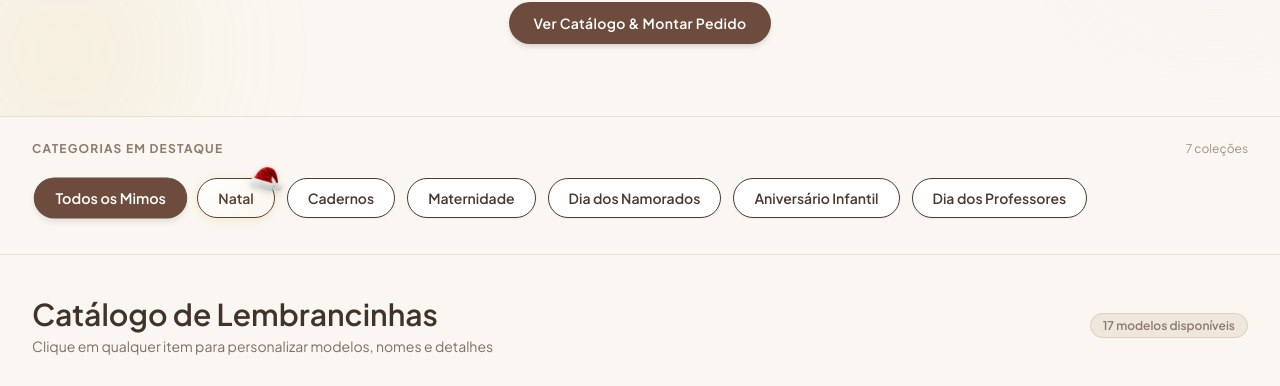
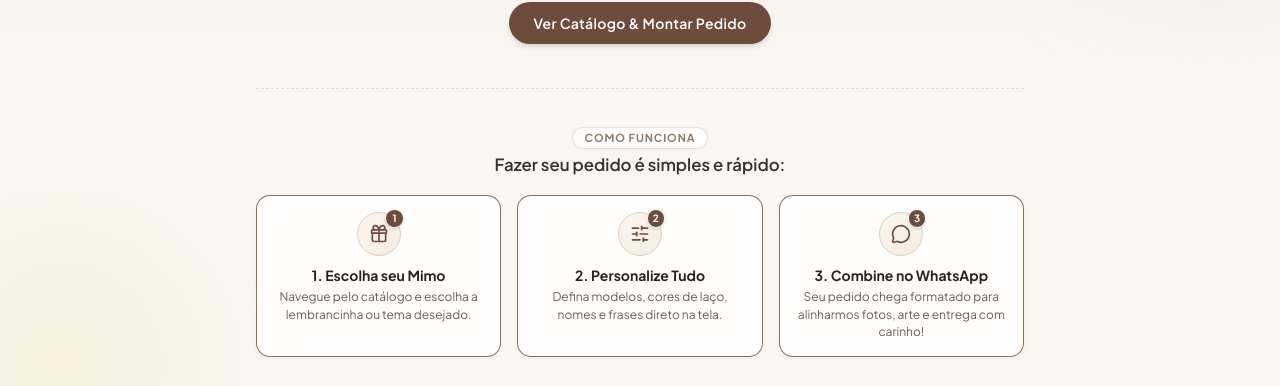
Before and after one commit to felipefroess/ProjetoWeLembrancinhas, a Next.js app: page / in a window 1280 px wide. Shown: the part 335-721 px from the top of the page. Built offline with nearby package versions, Linux system fonts and the light colour scheme; no server answers; the database is empty; grey boxes are pictures that could not be loaded; a web font is replaced by a local one.

Commit message:
adicionando passo a passo no site

```diff
--- a/src/components/HeroBanner.module.css
+++ b/src/components/HeroBanner.module.css
@@ -237,3 +237,137 @@
   font-weight: 500;
   font-size: 0.9em;
 }
+
+/* ========================================================
+   3 Passos Didáticos (Como Funciona)
+   ======================================================== */
+.stepsSection {
+  margin-top: 2rem;
+  padding-top: 1.75rem;
+  border-top: 1px dashed rgba(218, 207, 191, 0.75);
+}
+
+@media (min-width: 640px) {
+  .stepsSection {
+    margin-top: 2.75rem;
+    padding-top: 2.25rem;
+  }
+}
+
+.stepsHeader {
+  margin-bottom: 1.25rem;
+  text-align: center;
+}
+
+.stepsTag {
+  display: inline-block;
+  font-size: 0.6875rem;
+  font-weight: 700;
+  text-transform: uppercase;
+  letter-spacing: 0.08em;
+  color: #8C7A6B;
+  background-color: #FFFFFF;
+  padding: 0.2rem 0.75rem;
+  border-radius: 9999px;
+  border: 1px solid #E8DFD5;
+  margin-bottom: 0.35rem;
+  box-shadow: 0 1px 2px rgba(0, 0, 0, 0.03);
+}
+
+.stepsTitle {
+  font-size: 0.9375rem;
+  font-weight: 600;
+  color: #3E2E25;
+  margin: 0;
+}
+
+@media (min-width: 640px) {
+  .stepsTitle {
+    font-size: 1.05rem;
+  }
+}
+
+.stepsGrid {
+  display: grid;
+  grid-template-columns: 1fr;
+  gap: 0.875rem;
+  text-align: center;
+}
+
+@media (min-width: 640px) {
+  .stepsGrid {
+    grid-template-columns: repeat(3, minmax(0, 1fr));
+    gap: 1rem;
+  }
+}
+
+.stepCard {
+  background-color: rgba(255, 255, 255, 0.85);
+  backdrop-filter: blur(8px);
+  border: 1px solid rgba(125, 100, 71, 0.9);
+  border-radius: 0.875rem;
+  padding: 1rem 0.875rem;
+  display: flex;
+  flex-direction: column;
+  align-items: center;
+  text-align: center;
+  transition: all 0.2s ease-in-out;
+  box-shadow: 0 2px 6px rgba(0, 0, 0, 0.03);
+}
+
+.stepCard:hover {
+  transform: translateY(-2px);
+  box-shadow: 0 6px 14px rgba(109, 76, 61, 0.08);
+  border-color: #C89B6D;
+  background-color: #FFFFFF;
+}
+
+.stepIconWrap {
+  position: relative;
+  width: 2.75rem;
+  height: 2.75rem;
+  border-radius: 50%;
+  background: linear-gradient(135deg, #FAF5EE 0%, #F5EDE4 100%);
+  border: 1px solid #DACFBF;
+  display: flex;
+  align-items: center;
+  justify-content: center;
+  margin-bottom: 0.625rem;
+  color: #6D4C3D;
+}
+
+.stepNumber {
+  position: absolute;
+  top: -0.25rem;
+  right: -0.25rem;
+  width: 1.15rem;
+  height: 1.15rem;
+  border-radius: 50%;
+  background-color: #6D4C3D;
+  color: #FFFFFF;
+  font-size: 0.625rem;
+  font-weight: 700;
+  display: flex;
+  align-items: center;
+  justify-content: center;
+  border: 1.5px solid #FFFFFF;
+  box-shadow: 0 1px 3px rgba(0, 0, 0, 0.15);
+}
+
+.stepIcon {
+  color: #6D4C3D;
+}
+
+.stepHeading {
+  font-size: 0.875rem;
+  font-weight: 700;
+  color: #2D231E;
+  margin: 0 0 0.25rem 0;
+}
+
+.stepText {
+  font-size: 0.75rem;
+  color: #6B5B52;
+  line-height: 1.45;
+  margin: 0;
+}
--- a/src/components/HeroBanner.tsx
+++ b/src/components/HeroBanner.tsx
@@ -1,6 +1,7 @@
 'use client';
 
 import React from 'react';
+import { Gift, SlidersHorizontal, MessageCircle } from 'lucide-react';
 import styles from './HeroBanner.module.css';
 
 export function HeroBanner() {
@@ -36,6 +37,52 @@ export function HeroBanner() {
               Ver Catálogo & Montar Pedido
             </button>
           </div>
+
+          {/* 3 Passos Simples Didáticos */}
+          <div className={styles.stepsSection}>
+            <div className={styles.stepsHeader}>
+              <span className={styles.stepsTag}>Como funciona</span>
+              <h3 className={styles.stepsTitle}>Fazer seu pedido é simples e rápido:</h3>
+            </div>
+
+            <div className={styles.stepsGrid}>
+              {/* Passo 1 */}
+              <div className={styles.stepCard}>
+                <div className={styles.stepIconWrap}>
+                  <span className={styles.stepNumber}>1</span>
+                  <Gift size={20} className={styles.stepIcon} />
+                </div>
+                <h4 className={styles.stepHeading}>1. Escolha seu Mimo</h4>
+                <p className={styles.stepText}>
+                  Navegue pelo catálogo e escolha a lembrancinha ou tema desejado.
+                </p>
+              </div>
+
+              {/* Passo 2 */}
+              <div className={styles.stepCard}>
+                <div className={styles.stepIconWrap}>
+                  <span className={styles.stepNumber}>2</span>
+                  <SlidersHorizontal size={20} className={styles.stepIcon} />
+                </div>
+                <h4 className={styles.stepHeading}>2. Personalize Tudo</h4>
+                <p className={styles.stepText}>
+                  Defina modelos, cores de laço, nomes e frases direto na tela.
+                </p>
+              </div>
+
+              {/* Passo 3 */}
+              <div className={styles.stepCard}>
+                <div className={styles.stepIconWrap}>
+                  <span className={styles.stepNumber}>3</span>
+                  <MessageCircle size={20} className={styles.stepIcon} />
+                </div>
+                <h4 className={styles.stepHeading}>3. Combine no WhatsApp</h4>
+                <p className={styles.stepText}>
+                  Seu pedido chega formatado para alinharmos fotos, arte e entrega com carinho!
+                </p>
+              </div>
+            </div>
+          </div>
         </div>
       </div>
     </section>
```
